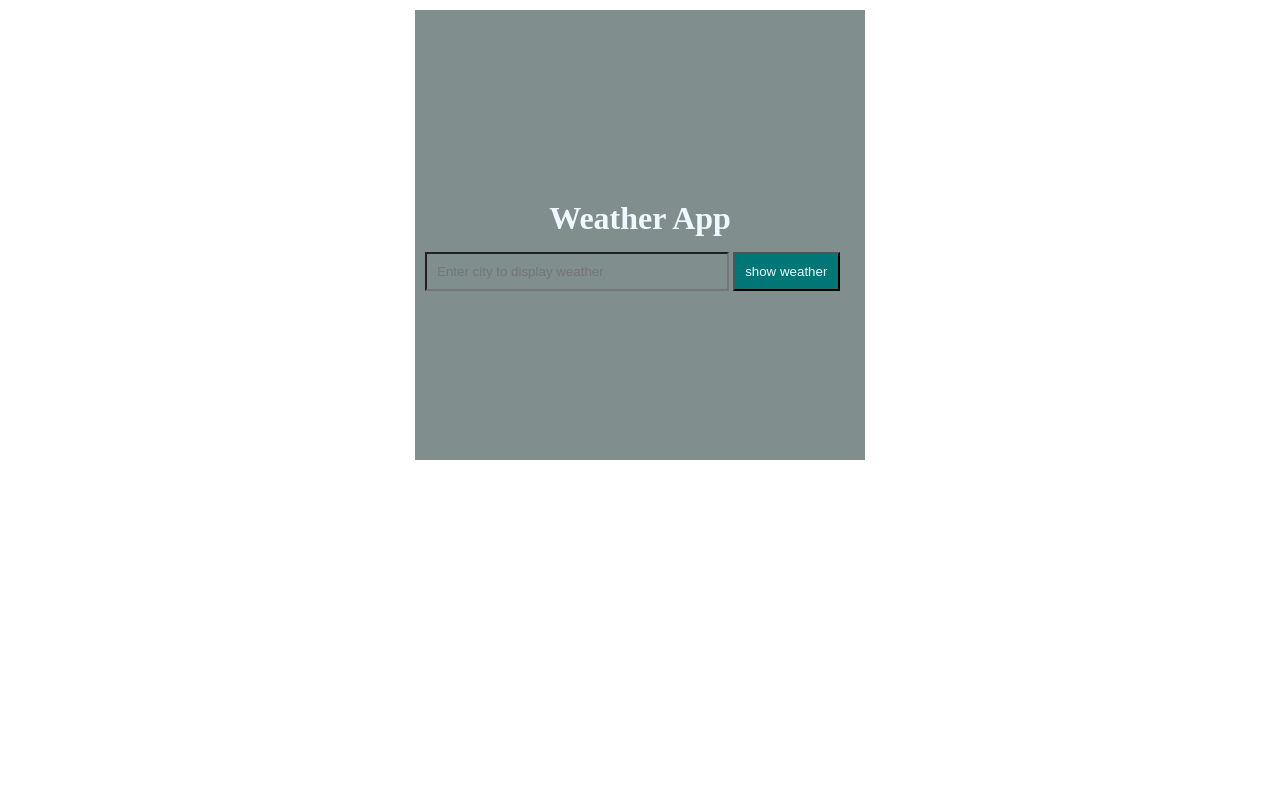
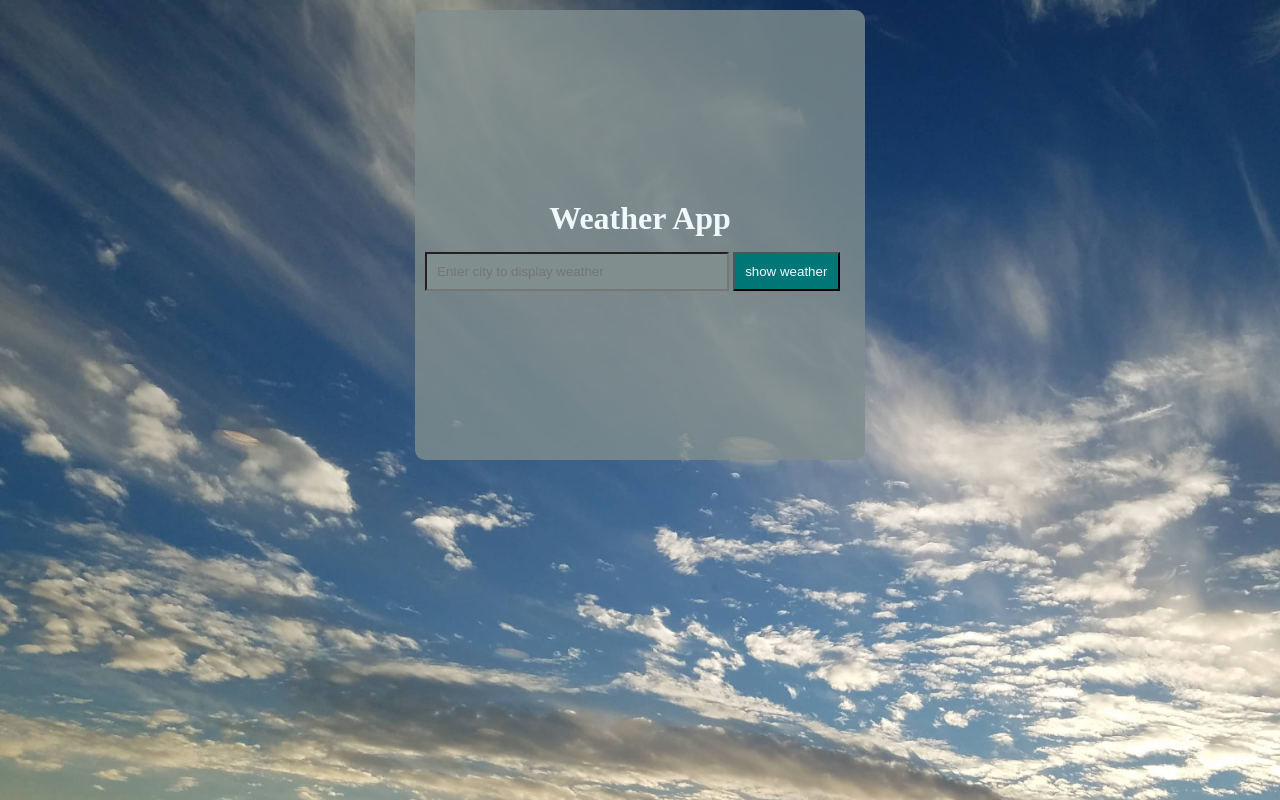
Before and after one commit to kaw18thar/WeatherApplication, a plain HTML site: page index.html in a window 1280 px wide. Drawn offline with Linux system fonts and the light colour scheme.

Commit message:
add background image

```diff
--- a/style.css
+++ b/style.css
@@ -1,18 +1,22 @@
 body {
   margin: 0;
   display: flex;
-  height: 90%;
+  height: 100%;
   justify-content: center;
   color: aliceblue;
+  background-image: url("./images/bg.jpeg");
+  background-repeat: no-repeat;
+  background-size: 130vw;
 }
 .container {
   height: 450px;
   width: 450px;
   align-content: center;
   box-sizing: border-box;
-  background-color: #808e8e;
+  background-color: rgba(128, 142, 142, 0.8);
   padding: 10px;
   margin: 10px;
+  border-radius: 10px;
 }
 .container h1 {
   display: block;
```
Also changed, not shown: images/bg.jpeg (added), 1 other file.
